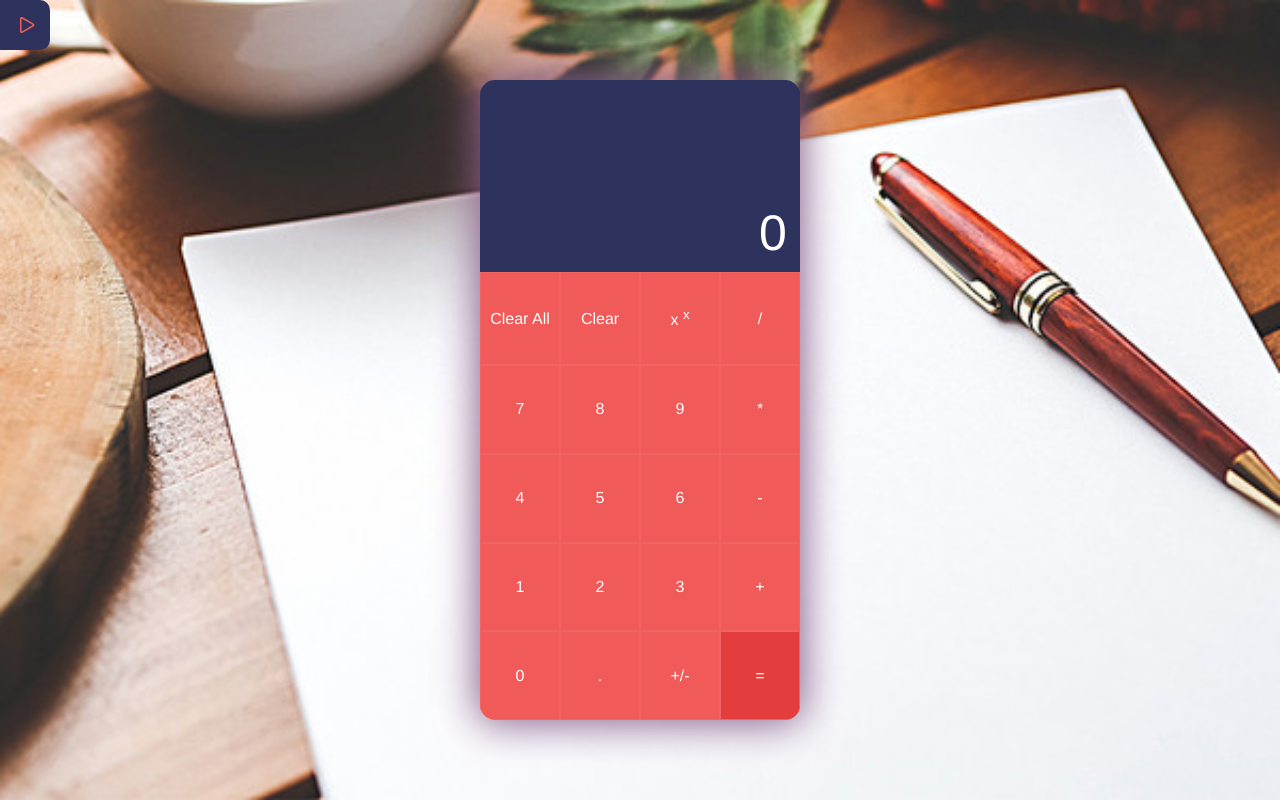
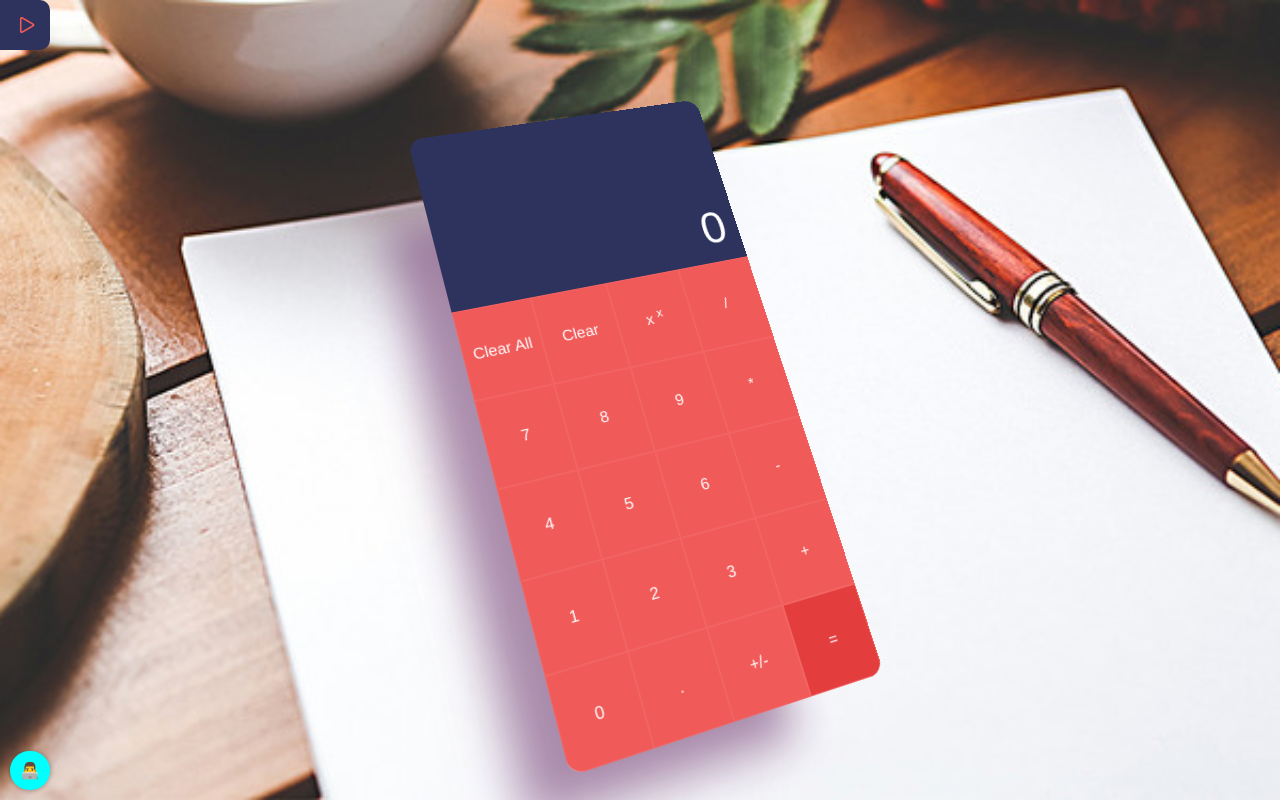
Before and after one commit to Rolanddoda/vue-simple-calculator, a Vue app: page / in a window 1280 px wide. Built offline with nearby package versions, Linux system fonts and the light colour scheme.

Commit message:
Add animation for calculator and for whoIAm icon

```diff
--- a/src/App.vue
+++ b/src/App.vue
@@ -2,16 +2,18 @@
   <div id="app">
     <calculator />
     <sidebar />
+	  <who-am-i />
   </div>
 </template>
 
 <script>
   import Calculator from './components/Calculator.vue'
   import Sidebar from '@/components/Sidebar/Sidebar.vue'
+  import WhoAmI from '@/components/WhoAmI.vue'
 
   export default {
     name: 'app',
-    components: { Calculator, Sidebar }
+    components: { Calculator, Sidebar, WhoAmI }
   }
 </script>
 
@@ -33,6 +35,8 @@
     align-items: center;
 	  background: url('./assets/background.jpg') center center no-repeat;
 	  background-size: cover;
+	  perspective: 1000px;
+	  overflow: hidden;
   }
 
   kbd { //style for keyboard keys
--- /dev/null
+++ b/src/animations.scss
@@ -0,0 +1,182 @@
+@keyframes toggleBoxShadow {
+  0% {
+    box-shadow: unset;
+  }
+  4% {
+    box-shadow: 1px 1px 15px rgba(0, 0, 0, 0.91);
+  }
+  5% {
+    box-shadow: unset;
+  }
+  6% {
+    box-shadow: 1px 1px 15px rgba(0, 0, 0, 0.91);
+  }
+}
+
+@keyframes changeElement {
+  0% {
+    width: 0;
+    height: 0;
+  }
+
+  50% {
+    width: 10px;
+    height: 10px;
+    padding: 7px 17px;
+  }
+
+  100% {
+    width: 150px;
+    height: 150px;
+    padding: 15px 35px;
+  }
+
+}
+
+@keyframes moveCircleIcon {
+  0% {
+   left: 0;
+   bottom: 0;
+  }
+
+  5% {
+    left: 5%;
+    bottom: 5%;
+  }
+
+  15% {
+    left: 15%;
+    bottom: 15%;
+  }
+
+  25% {
+    left: 25%;
+    bottom: 25%;
+  }
+
+  35% {
+    left: 35%;
+    bottom: 35%;
+  }
+
+  45% {
+    left: 45%;
+    bottom: 45%;
+  }
+
+  55% {
+    left: 55%;
+    bottom: 55%;
+  }
+
+  65% {
+    left: 65%;
+    bottom: 65%;
+  }
+
+  100% {
+    left: 93%;
+    bottom: 90%;
+    visibility: hidden;
+  }
+}
+
+@keyframes animateBoxShadowIn {
+  0% {
+    box-shadow: -75px 60px 40px -30px rgba(135, 91, 135, .7);
+  }
+
+  15% {
+    box-shadow: -50px 55px 42px -27px rgba(135, 91, 135, .7);
+  }
+
+  35% {
+    box-shadow: -25px 54px 45px -26px rgba(135, 91, 135, .7);
+  }
+
+  40% {
+    box-shadow: -20px 54px 45px -26px rgba(135, 91, 135, .7);
+  }
+
+  45% {
+    box-shadow: -17px 54px 45px -26px rgba(135, 91, 135, .7);
+  }
+
+  50% {
+    box-shadow: -15px 54px 45px -26px rgba(135, 91, 135, .7);
+  }
+
+  55% {
+    box-shadow: -12px 54px 45px -26px rgba(135, 91, 135, .7);
+  }
+
+  65% {
+    box-shadow: -10px 52px 47px -25px rgba(135, 91, 135, .7);
+  }
+
+  75% {
+    box-shadow: -8px 52px 47px -25px rgba(135, 91, 135, .7);
+  }
+
+  85% {
+    box-shadow: -5px 51px 48px -25px rgba(135, 91, 135, .7);
+  }
+
+  95% {
+    box-shadow: -3px 51px 48px -25px rgba(135, 91, 135, .7);
+  }
+
+  100% {
+    box-shadow: -1px 50px 49px -25px rgba(135, 91, 135, .7);
+  }
+}
+
+@keyframes animateBoxShadowOut {
+  0% {
+    box-shadow: -1px 50px 49px -25px rgba(135, 91, 135, .7);
+  }
+
+  15% {
+    box-shadow: -3px 51px 48px -25px rgba(135, 91, 135, .7);
+  }
+
+  35% {
+    box-shadow: -5px 51px 48px -25px rgba(135, 91, 135, .7);
+  }
+
+  40% {
+    box-shadow: -8px 52px 47px -25px rgba(135, 91, 135, .7);
+  }
+
+  45% {
+    box-shadow: -10px 52px 47px -25px rgba(135, 91, 135, .7);
+  }
+
+  50% {
+    box-shadow: -12px 54px 45px -26px rgba(135, 91, 135, .7);
+  }
+
+  55% {
+    box-shadow: -12px 54px 45px -26px rgba(135, 91, 135, .7);
+  }
+
+  65% {
+    box-shadow: -17px 54px 45px -26px rgba(135, 91, 135, .7);
+  }
+
+  75% {
+    box-shadow: -20px 54px 45px -26px rgba(135, 91, 135, .7);
+  }
+
+  85% {
+    box-shadow: -25px 54px 45px -26px rgba(135, 91, 135, .7);
+  }
+
+  95% {
+    box-shadow: -50px 55px 42px -27px rgba(135, 91, 135, .7);
+  }
+
+  100% {
+    box-shadow: -75px 60px 40px -30px rgba(135, 91, 135, .7);
+  }
+}
--- a/src/components/Calculator.vue
+++ b/src/components/Calculator.vue
@@ -136,6 +136,8 @@
 </script>
 
 <style lang="scss" scoped>
+	@import "../animations";
+
   $deep-blue: #2E335D;
   $light-red: #F05A59;
   $deep-red: #E33D3D;
@@ -144,7 +146,17 @@
     position: relative;
     width: 320px;
     height: 80%;
-	  box-shadow: 0px 0px 40px 3px rgba(135,91,135,1);
+		  box-shadow: -75px 60px 40px -30px rgba(135, 91, 135, .2);
 	  border-radius: 15px;
+	  transform: rotate3d(1, 1, -1, 25deg);
+	  transition: transform .5s ease-in-out;
+	  animation: animateBoxShadowOut .5s ease-in-out forwards;
+	  z-index: 1;
+
+	  &:hover {
+		  transform: rotate3d(0, 0, 0, 0);
+		  animation: animateBoxShadowIn .5s ease-in-out forwards;
+	  }
   }
+
 </style>
--- a/src/components/Sidebar/Sidebar.vue
+++ b/src/components/Sidebar/Sidebar.vue
@@ -29,6 +29,7 @@
 		position: absolute;
 		max-width: 300px;
 		height: 100%;
+		z-index: 3;
 		display: grid;
 		grid-template-rows: 50px 1fr;
 		grid-template-columns: 250px 50px;
--- /dev/null
+++ b/src/components/WhoAmI.vue
@@ -0,0 +1,103 @@
+<template>
+	<div class="wrapper">
+		<div :class="['who-am-i', { 'move-icon': begin_to_move_icon }]"
+		     @click="begin_to_move_icon = !begin_to_move_icon"
+		>
+			<div class="circle-icon" title="Click to discover something about me">
+				👨‍💻
+			</div>
+		</div>
+
+		<div :class="['hidden', {'change-content': begin_to_move_icon}]">
+			<i class="icon" @click="begin_to_move_icon = false">✖</i>
+			<span>
+				👨‍💻 Roland Doda. <br>
+				🕵️‍ Professional Front End Developer. <br>
+				💝 Passionate with Javascript and Loved with Vue.js
+			</span>
+		</div>
+
+	</div>
+</template>
+
+<script>
+	export default {
+		name: 'WhoAmI',
+
+		data: ()=>({
+			begin_to_move_icon: false
+		})
+	}
+</script>
+
+<style lang="scss" scoped>
+	@import "../animations";
+	@import url(https://fonts.googleapis.com/css?family=Bitter);
+	@font-face {
+		font-family: 'letter text';
+		src: url('../fonts/LetterText.ttf');
+	}
+
+	.wrapper {
+		width: 100%;
+		height: 100%;
+		position: absolute;
+		font-family: 'Bitter', serif;
+
+		.who-am-i {
+			position: absolute;
+			left: 10px;
+			z-index: 3;
+			bottom: 10px;
+			padding: 10px;
+			border-radius: 20px;
+			background: cyan;
+			width: auto;
+			animation: toggleBoxShadow 3s linear infinite 0s forwards;
+
+			&.move-icon {
+				animation: moveCircleIcon .5s ease-in-out forwards;
+			}
+		}
+
+		.hidden {
+			position: absolute;
+			right: 10px;
+			top: 10px;
+			font-family: 'letter text', sans-serif;
+			font-size: 25px;
+			background: white;
+			border-radius: 90px 0 50px 0;
+			border: 2px solid;
+			width: 0;
+			height: 0;
+			padding: 0;
+			visibility: hidden;
+			transition: width 1s, height 1s, padding 1s, visibility 1s;
+			transition-delay: .5s;
+			text-align: center;
+			overflow: hidden;
+			z-index: 2;
+
+			.icon {
+				position: absolute;
+				right: 10px;
+				top: 0;
+				font-size: 0.8em;
+				cursor: pointer;
+
+				&:hover {
+					color: blue;
+				}
+			}
+
+			&.change-content {
+				width: 350px;
+				height: 120px;
+				padding: 10px;
+				visibility: visible;
+			}
+
+		}
+	}
+</style>
```
Also changed, not shown: src/fonts/LetterText.ttf (added).
